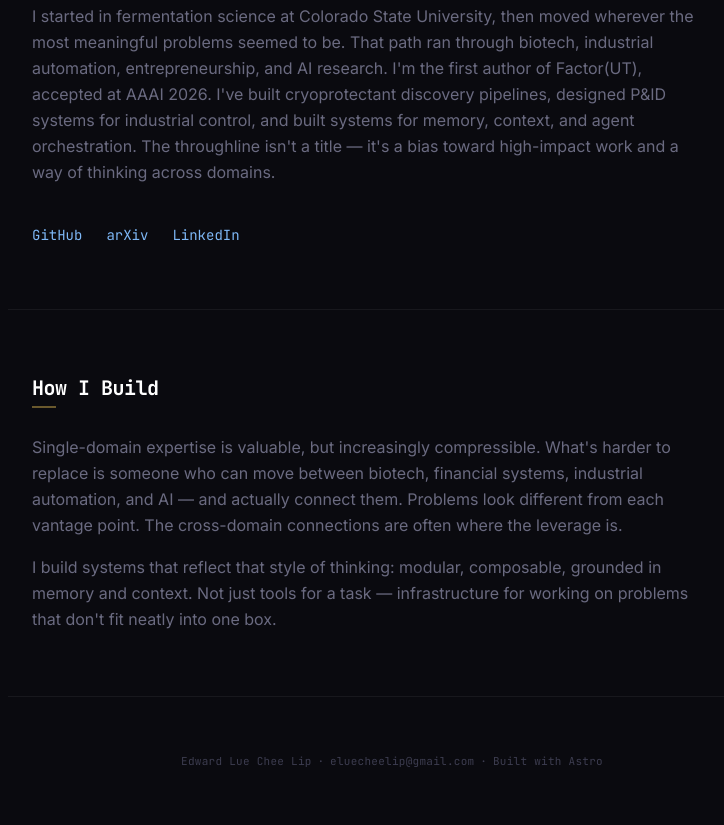
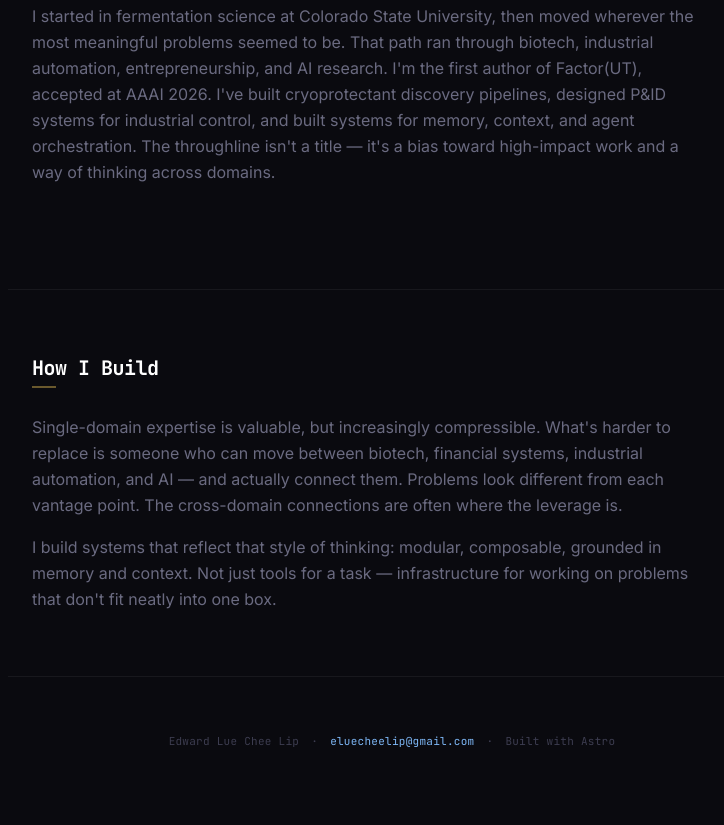
Before and after one commit to edward-lcl/edward-lcl.github.io, an Astro site: page / in a window 1280 px wide. Shown: the part 3232-4057 px from the top of the page, without its empty margins (248-972 px from the left). Built offline with nearby package versions, Linux system fonts and the light colour scheme; Astro itself is replaced by a stand-in of ours.

Commit message:
tweak: remove about links and make email clickable

```diff
--- a/src/pages/index.astro
+++ b/src/pages/index.astro
@@ -154,11 +154,6 @@ const statusClass: Record<string, string> = {
       title — it's a bias toward high-impact work and a way of thinking across
       domains.
     </p>
-    <div class="flex flex-wrap gap-6 reveal">
-      <a href="https://github.com/edward-lcl" target="_blank" rel="noopener" class="accent-link font-mono text-sm">GitHub</a>
-      <a href="https://arxiv.org/abs/2512.14745" target="_blank" rel="noopener" class="accent-link font-mono text-sm">arXiv</a>
-      <a href="https://linkedin.com/in/edward-lue-chee-lip" target="_blank" rel="noopener" class="accent-link font-mono text-sm">LinkedIn</a>
-    </div>
   </section>
 
   <!-- ═══════════ HOW I BUILD ═══════════ -->
@@ -176,9 +171,13 @@ const statusClass: Record<string, string> = {
 
   <!-- ═══════════ FOOTER ═══════════ -->
   <footer class="max-w-3xl mx-auto px-6 py-14 section-divider">
-    <p class="font-mono text-[11px] text-[#3d3d50] text-center tracking-wide">
-      Edward Lue Chee Lip&ensp;·&ensp;eluecheelip@gmail.com&ensp;·&ensp;Built with Astro
-    </p>
+    <div class="flex flex-wrap items-center justify-center gap-x-3 gap-y-2 font-mono text-[11px] text-[#3d3d50] text-center tracking-wide">
+      <span>Edward Lue Chee Lip</span>
+      <span>·</span>
+      <a href="mailto:eluecheelip@gmail.com" class="accent-link">eluecheelip@gmail.com</a>
+      <span>·</span>
+      <span>Built with Astro</span>
+    </div>
   </footer>
 
 </Layout>
```
